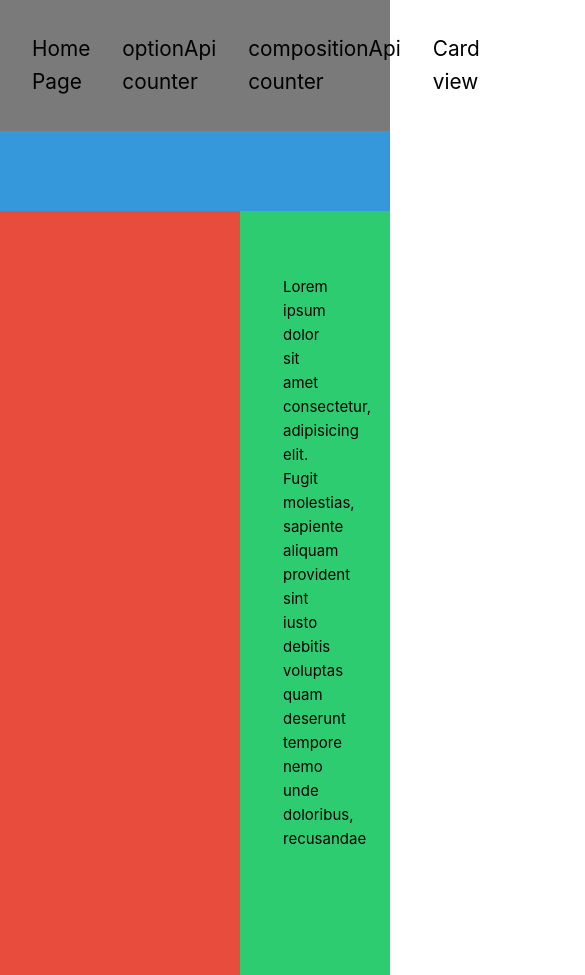
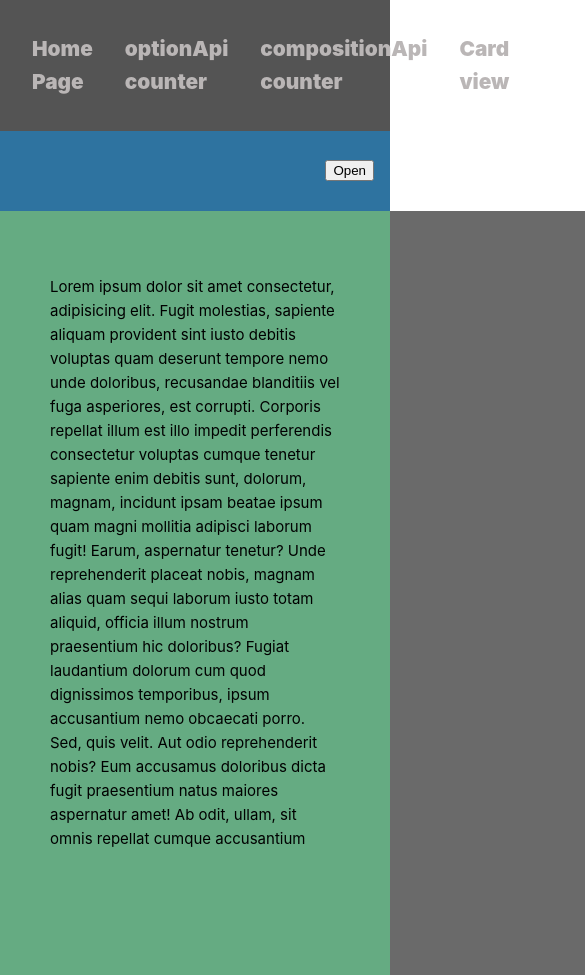
Before and after one commit to LaurentMag/vu3_testing_for_yaki, a Vue app: page / in a window 390 px wide. Shown: the top 975 px of the page, 585 px wide, since content can reach past the window. Built offline with nearby package versions, Linux system fonts and the light colour scheme.

Commit message:
responsive sidebar

```diff
--- a/src/App.vue
+++ b/src/App.vue
@@ -18,7 +18,7 @@ import {Fragment} from "vue";
 
 <style lang="scss">
 .router {
-  background-color: rgb(122, 122, 122);
+  background-color: rgb(84, 84, 84);
 
   nav {
     padding: 2rem;
@@ -26,8 +26,9 @@ import {Fragment} from "vue";
     gap: 2rem;
     a {
       text-decoration: none;
-      color: black;
+      color: rgb(186, 182, 182);
       font-size: 1.3rem;
+      font-weight: 900;
     }
   }
 }
--- a/src/components/HeaderComp.vue
+++ b/src/components/HeaderComp.vue
@@ -1,9 +1,18 @@
 <template>
-  <header class="header"></header>
+  <header class="header">
+    <slot></slot>
+  </header>
 </template>
+
+<script setup lang="ts"></script>
 
 <style lang="scss">
 .header {
-  background-color: #3498db;
+  background-color: #2e73a0;
+  display: flex;
+  align-items: center;
+  justify-content: flex-end;
+
+  padding: 1rem;
 }
 </style>
--- a/src/components/SideBar.vue
+++ b/src/components/SideBar.vue
@@ -1,11 +1,20 @@
 <template>
-  <nav class="sidebar"></nav>
+  <nav
+    class="sidebar"
+    :class="{open: classSwitch}"></nav>
 </template>
 
-<script setup lang="ts"></script>
+<script setup lang="ts">
+const props = defineProps({
+  classSwitch: {
+    type: Boolean,
+    required: true,
+  },
+});
+</script>
 
 <style lang="scss">
 .sidebar {
-  background-color: #e74c3c;
+  background-color: #353535;
 }
 </style>
--- a/src/pages/CounterComposition.vue
+++ b/src/pages/CounterComposition.vue
@@ -15,8 +15,8 @@
 </template>
 
 <script setup lang="ts">
-import CounterCompoOne from "@/components/counterCompoOne.vue";
-import CounterCompoTwo from "@/components/counterCompoTwo.vue";
+import CounterCompoOne from "@/components/CounterCompoOne.vue";
+import CounterCompoTwo from "@/components/CounterCompoTwo.vue";
 
 // global reactive used here with button and button text display
 import {globalCount} from "@/services/globalCount.js";
--- a/src/shared/PageLayout.vue
+++ b/src/shared/PageLayout.vue
@@ -1,9 +1,14 @@
 <template>
   <div class="grid-container">
     <section class="page-layout">
-      <header-comp />
-
-      <side-bar />
+      <header-comp>
+        <button
+          @click="switchNavVisibilite"
+          class="burger-button">
+          {{ switchSide ? "Close" : "Open" }}
+        </button>
+      </header-comp>
+      <side-bar v-bind:classSwitch="switchSide" />
       <main class="content">
         <slot></slot>
       </main>
@@ -14,6 +19,13 @@
 <script setup lang="ts">
 import HeaderComp from "@/components/HeaderComp.vue";
 import SideBar from "@/components/SideBar.vue";
+import {ref} from "vue";
+
+const switchSide = ref(false);
+
+const switchNavVisibilite = () => {
+  switchSide.value = !switchSide.value;
+};
 </script>
 
 <style lang="scss">
@@ -29,25 +41,54 @@ import SideBar from "@/components/SideBar.vue";
   flex: 1;
   display: grid;
   grid-template-rows: 5rem auto;
-  grid-template-columns: 15rem auto;
-}
+  grid-template-columns: minmax(20rem, 0.4fr) auto;
 
-.header {
-  grid-row: 1;
-  grid-column: 1/3;
+  .header {
+    grid-row: 1;
+    grid-column: 1/3;
+  }
 }
 
 .sidebar {
   grid-row: 2;
   grid-column: 1/2;
+
+  transition: transform 0.15s ease-out;
 }
 
 .content {
+  background-color: #65ab82;
   overflow: hidden;
   padding-block: 4rem;
   padding-inline: 0.5rem;
   grid-row: 2;
   grid-column: 2/3;
-  background-color: #2ecc71;
+}
+
+.burger-button {
+  display: none;
+}
+
+@media (max-width: 850px) {
+  .sidebar,
+  .content {
+    grid-column: 1/3;
+  }
+
+  .sidebar {
+    transform: translateX(100%);
+    z-index: 1;
+
+    background-color: #353535bc;
+    backdrop-filter: blur(7px);
+  }
+
+  .burger-button {
+    display: block;
+  }
+
+  .open {
+    transform: translateX(0);
+  }
 }
 </style>
```
